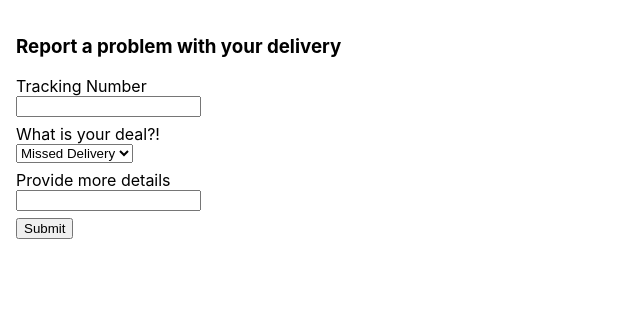
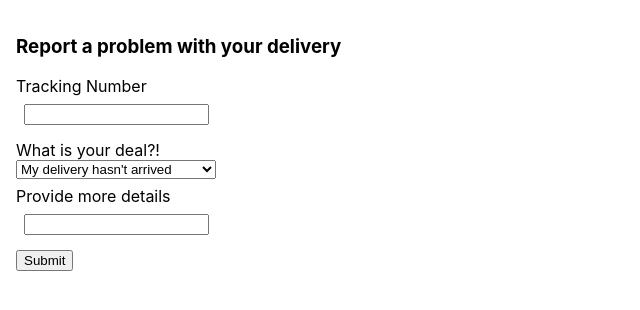
Before and after one commit to thinkful-ei27/evan-jordan-redux-form, a React (Create React App) app: page / in a window 1280 px wide. Shown: the top 310 px of the page, without its empty margins (0-640 px from the left). Built offline with nearby package versions, Linux system fonts and the light colour scheme.

Commit message:
async form validation

```diff
--- a/src/components/form.js
+++ b/src/components/form.js
@@ -1,38 +1,53 @@
 import React from 'react';
 import { reduxForm, Field } from 'redux-form';
 import './form.css';
-import {required, fiveLong, isNumber} from '../validators'
+import { required, fiveLong, isNumber } from '../validators';
+import Input from './input';
 
 export class Form extends React.Component {
   onSubmit(values) {
-    console.log(values);
+    const url =
+      'https://us-central1-delivery-form-api.cloudfunctions.net/api/report';
+    return fetch(url, {
+      method: 'POST',
+      body: JSON.stringify(values),
+      headers: { 'Content-Type': 'application/json' }
+    })
+      .then(res => {
+        if (!res.ok) {
+          return res.json().then(err => Promise.reject(err));
+        }
+        return res.json().then(data => console.log(data));
+      })
+      .catch(err => console.log(err));
   }
   render() {
-    console.log(this.props)
     return (
-      <form>
+      <form onSubmit={this.props.handleSubmit(values => this.onSubmit(values))}>
         <label htmlFor="trackingNumber">Tracking Number</label>
         <Field
           id="trackingNumber"
           name="trackingNumber"
           type="text"
           className="trackingNumber"
-          component="input"
+          component={Input}
           validate={[required, fiveLong, isNumber]}
         />
         <label htmlFor="issue">What is your deal?!</label>
         <Field name="issue" className="issue" component="select">
-          <option value="Missed">Missed Delivery</option>
-          <option value="Stolen">Stolen Delivery</option>
-          <option value="Late">Late Delivery</option>
+          <option value="not-delivered">My delivery hasn't arrived</option>
+          <option value="wrong-item">The wrong item was delivered</option>
+          <option value="missing-part">Missing Part</option>
+          <option value="damaged">Damaged</option>
+          <option value="other">Other</option>
         </Field>
         <label htmlFor="moreDetails">Provide more details</label>
         <Field
-          component="input"
-          name="moreDetails"
+          component={Input}
+          name="details"
           id="moreDetails"
           type="textArea"
-          className="moreDetails"
+          className="more-details"
         />
         <Field component="button" name="submitButton">
           Submit
--- /dev/null
+++ b/src/components/input.js
@@ -0,0 +1,40 @@
+import React from 'react';
+
+export default class Input extends React.Component {
+  componentDidUpdate(prevProps) {
+    if (!prevProps.meta.active && this.props.meta.active) {
+      this.input.focus();
+    }
+  }
+  render() {
+    const Element = this.props.element || 'input';
+
+    let error;
+    if (this.props.meta.touched && this.props.meta.error) {
+      error = <div className="form-error">{this.props.meta.error}</div>;
+    }
+
+    let warning;
+    if (this.props.meta.touched && this.props.meta.warning) {
+      warning = <div className="form-warning">{this.props.meta.warning}</div>;
+    }
+
+    return (
+      <div className="form-input">
+        <label htmlFor={this.props.input.name}>
+          {this.props.label}
+          {error}
+          {warning}
+        </label>
+        <Element
+          {...this.props.input}
+          id={this.props.input.name}
+          type={this.props.type}
+          ref={input => (this.input = input)}
+        >
+          {this.props.children}
+        </Element>
+      </div>
+    );
+  }
+}
```
